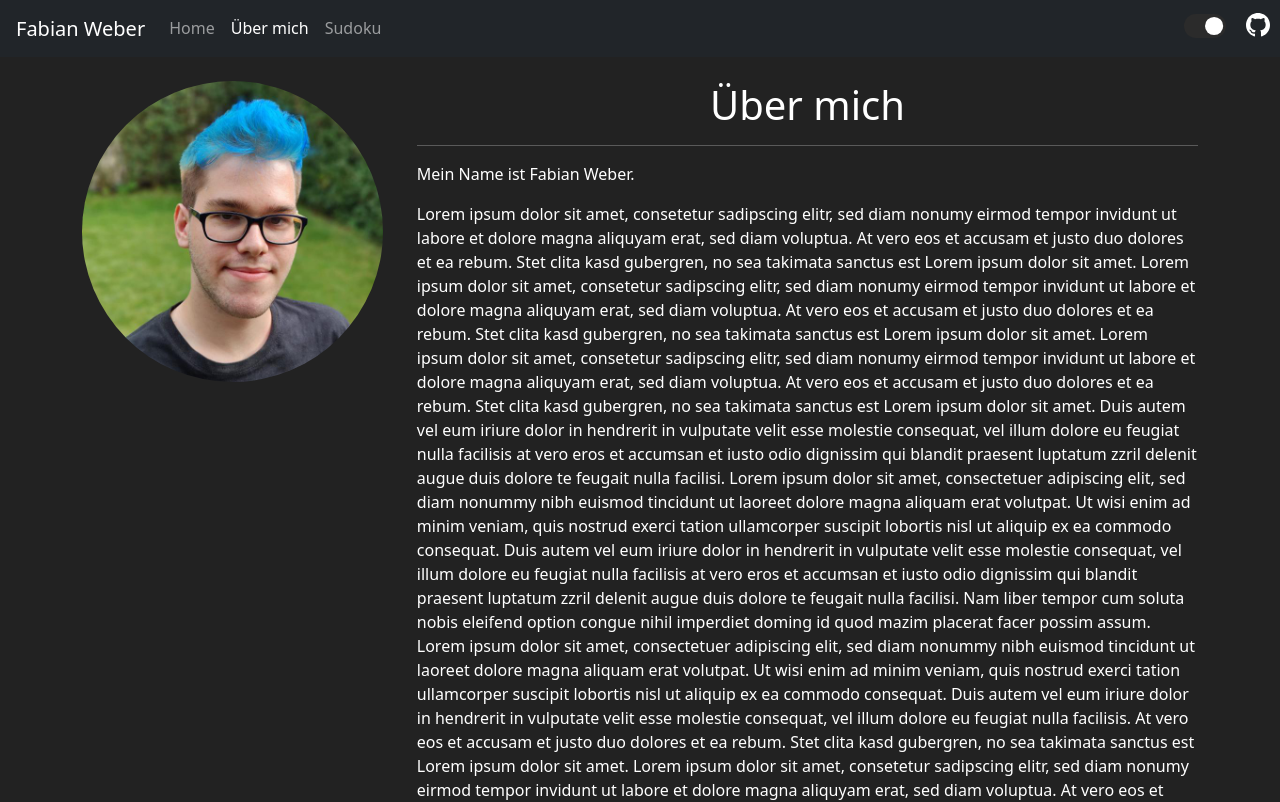
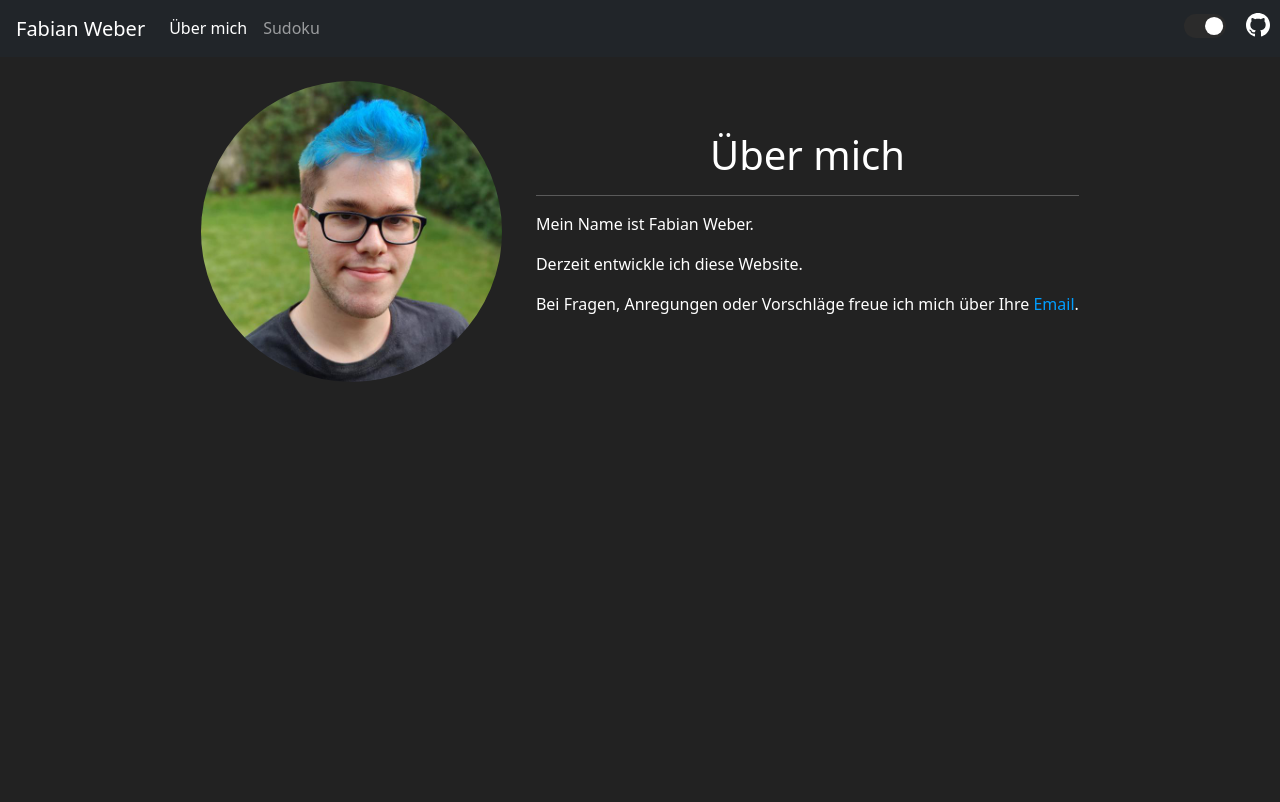
Before and after one commit to fabiastisch/fabiastisch.github.io, an Angular app: page /about in a window 1280 px wide. Shown: the top 802 px of the page. Built offline with nearby package versions, Linux system fonts and the light colour scheme.

Commit message:
Updates & fixed removed Momentjs

```diff
--- a/package.json
+++ b/package.json
@@ -22,7 +22,6 @@
     "@ng-bootstrap/ng-bootstrap": "^12.1.2",
     "@popperjs/core": "^2.10.2",
     "bootstrap": "^5.1.3",
-    "moment": "^2.29.3",
     "rxjs": "~7.5.0",
     "tslib": "^2.3.0",
     "zone.js": "~0.11.4"
--- a/src/app/about/about.component.html
+++ b/src/app/about/about.component.html
@@ -12,27 +12,8 @@
         <hr/>
 
         <p>Mein Name ist Fabian Weber.</p>
-        <p>Lorem ipsum dolor sit amet, consetetur sadipscing elitr, sed diam nonumy eirmod tempor invidunt ut labore et dolore magna aliquyam erat, sed diam voluptua. At vero eos et accusam et justo duo dolores et ea rebum. Stet clita kasd gubergren, no sea takimata sanctus est Lorem ipsum dolor sit amet. Lorem ipsum dolor sit amet, consetetur sadipscing elitr, sed diam nonumy eirmod tempor invidunt ut labore et dolore magna aliquyam erat, sed diam voluptua. At vero eos et accusam et justo duo dolores et ea rebum. Stet clita kasd gubergren, no sea takimata sanctus est Lorem ipsum dolor sit amet. Lorem ipsum dolor sit amet, consetetur sadipscing elitr, sed diam nonumy eirmod tempor invidunt ut labore et dolore magna aliquyam erat, sed diam voluptua. At vero eos et accusam et justo duo dolores et ea rebum. Stet clita kasd gubergren, no sea takimata sanctus est Lorem ipsum dolor sit amet.
-
-          Duis autem vel eum iriure dolor in hendrerit in vulputate velit esse molestie consequat, vel illum dolore eu feugiat nulla facilisis at vero eros et accumsan et iusto odio dignissim qui blandit praesent luptatum zzril delenit augue duis dolore te feugait nulla facilisi. Lorem ipsum dolor sit amet, consectetuer adipiscing elit, sed diam nonummy nibh euismod tincidunt ut laoreet dolore magna aliquam erat volutpat.
-
-          Ut wisi enim ad minim veniam, quis nostrud exerci tation ullamcorper suscipit lobortis nisl ut aliquip ex ea commodo consequat. Duis autem vel eum iriure dolor in hendrerit in vulputate velit esse molestie consequat, vel illum dolore eu feugiat nulla facilisis at vero eros et accumsan et iusto odio dignissim qui blandit praesent luptatum zzril delenit augue duis dolore te feugait nulla facilisi.
-
-          Nam liber tempor cum soluta nobis eleifend option congue nihil imperdiet doming id quod mazim placerat facer possim assum. Lorem ipsum dolor sit amet, consectetuer adipiscing elit, sed diam nonummy nibh euismod tincidunt ut laoreet dolore magna aliquam erat volutpat. Ut wisi enim ad minim veniam, quis nostrud exerci tation ullamcorper suscipit lobortis nisl ut aliquip ex ea commodo consequat.
-
-          Duis autem vel eum iriure dolor in hendrerit in vulputate velit esse molestie consequat, vel illum dolore eu feugiat nulla facilisis.
-
-          At vero eos et accusam et justo duo dolores et ea rebum. Stet clita kasd gubergren, no sea takimata sanctus est Lorem ipsum dolor sit amet. Lorem ipsum dolor sit amet, consetetur sadipscing elitr, sed diam nonumy eirmod tempor invidunt ut labore et dolore magna aliquyam erat, sed diam voluptua. At vero eos et accusam et justo duo dolores et ea rebum. Stet clita kasd gubergren, no sea takimata sanctus est Lorem ipsum dolor sit amet. Lorem ipsum dolor sit amet, consetetur sadipscing elitr, At accusam aliquyam diam diam dolore dolores duo eirmod eos erat, et nonumy sed tempor et et invidunt justo labore Stet clita ea et gubergren, kasd magna no rebum. sanctus sea sed takimata ut vero voluptua. est Lorem ipsum dolor sit amet. Lorem ipsum dolor sit amet, consetetur sadipscing elitr, sed diam nonumy eirmod tempor invidunt ut labore et dolore magna aliquyam erat.
-
-          Consetetur sadipscing elitr, sed diam nonumy eirmod tempor invidunt ut labore et dolore magna aliquyam erat, sed diam voluptua. At vero eos et accusam et justo duo dolores et ea rebum. Stet clita kasd gubergren, no sea takimata sanctus est Lorem ipsum dolor sit amet. Lorem ipsum dolor sit amet, consetetur sadipscing elitr, sed diam nonumy eirmod tempor invidunt ut labore et dolore magna aliquyam erat, sed diam voluptua. At vero eos et accusam et justo duo dolores et ea rebum. Stet clita kasd gubergren, no sea takimata sanctus est Lorem ipsum dolor sit amet. Lorem ipsum dolor sit amet, consetetur sadipscing elitr, sed diam nonumy eirmod tempor invidunt ut labore et dolore magna aliquyam erat, sed diam voluptua. At vero eos et accusam et justo duo dolores et ea rebum. Stet clita kasd gubergren, no sea takimata sanctus.
-
-          Lorem ipsum dolor sit amet, consetetur sadipscing elitr, sed diam nonumy eirmod tempor invidunt ut labore et dolore magna aliquyam erat, sed diam voluptua. At vero eos et accusam et justo duo dolores et ea rebum. Stet clita kasd gubergren, no sea takimata sanctus est Lorem ipsum dolor sit amet. Lorem ipsum dolor sit amet, consetetur sadipscing elitr, sed diam nonumy eirmod tempor invidunt ut labore et dolore magna aliquyam erat, sed diam voluptua. At vero eos et accusam et justo duo dolores et ea rebum. Stet clita kasd gubergren, no sea takimata sanctus est Lorem ipsum dolor sit amet. Lorem ipsum dolor sit amet, consetetur sadipscing elitr, sed diam nonumy eirmod tempor invidunt ut labore et dolore magna aliquyam erat, sed diam voluptua. At vero eos et accusam et justo duo dolores et ea rebum. Stet clita kasd gubergren, no sea takimata sanctus est Lorem ipsum dolor sit amet.
-
-          Duis autem vel eum iriure dolor in hendrerit in vulputate velit esse molestie consequat, vel illum dolore eu feugiat nulla facilisis at vero eros et accumsan et iusto odio dignissim qui blandit praesent luptatum zzril delenit augue duis dolore te feugait nulla facilisi. Lorem ipsum dolor sit amet, consectetuer adipiscing elit, sed diam nonummy nibh euismod tincidunt ut laoreet dolore magna aliquam erat volutpat.
-
-          Ut wisi enim ad minim veniam, quis nostrud exerci tation ullamcorper suscipit lobortis nisl ut aliquip ex ea commodo consequat. Duis autem vel eum iriure dolor in hendrerit in vulputate velit esse molestie consequat, vel illum dolore eu feugiat nulla facilisis at vero eros et accumsan et iusto odio dignissim qui blandit praesent luptatum zzril delenit augue duis dolore te feugait nulla facilisi.
-
-          Nam liber tempor cum soluta nobis eleifend option congue nihil imperdiet doming id quod mazim placerat facer possim assum. Lorem ipsum dolor sit amet, consectetuer adipiscing elit, sed diam nonummy nibh euismod tincidunt ut laoreet dolore magna aliquam erat volutpat. Ut wisi enim ad minim veniam, quis nostrud exerci tation ullamcorper suscipit lobortis nisl ut aliquip ex ea commodo</p>
+        <p>Derzeit entwickle ich diese Website.</p>
+        <p>Bei Fragen, Anregungen oder Vorschläge freue ich mich über Ihre <app-underline class="link" ><a class="link" href="mailto:fabiastisch@gmail.com">Email</a></app-underline>.</p>
       </div>
 
     </div>
--- a/src/app/header/header.component.html
+++ b/src/app/header/header.component.html
@@ -6,7 +6,7 @@
   </button>
   <div class="collapse navbar-collapse" id="navbarCollapse">
     <ul class="navbar-nav mr-auto ">
-      <app-routerlink name="Home" link="/home"></app-routerlink>
+      <!--<app-routerlink name="Home" link="/home"></app-routerlink>-->
       <app-routerlink name="Über mich" link="/about"></app-routerlink>
       <app-routerlink name="Sudoku" link="/sudoku"></app-routerlink>
 
--- a/src/app/sudoku/sudoku-model.ts
+++ b/src/app/sudoku/sudoku-model.ts
@@ -29,7 +29,6 @@ export class SudokuModel extends Array<Array<Cell>> {
   public isSolved = () => this.every(row => row.every(cell => cell.value === cell.solution));
 
   constructor(obj: { sudoku: number[][], solvedSudoku?: number[][] }) {
-    console.warn('CONSTRUCTOR')
     super();
     if (!obj.sudoku) return;
     obj.sudoku.forEach((row, rowIndex) => {
--- a/src/app/sudoku/sudoku.component.html
+++ b/src/app/sudoku/sudoku.component.html
@@ -1,6 +1,7 @@
 <div class="center">
   <h1> Sudoku </h1>
 </div>
+
 
 <div class="center my-3">
   <button type="button" class="btn btn-primary mx-3" (click)="this.solve()">Solve</button>
@@ -28,3 +29,7 @@
     </div>
   </div>
 </div>
+
+<div class="center bottom">
+  <div class="timer">{{duration | time}}</div>
+</div>
--- a/src/app/sudoku/sudoku.component.scss
+++ b/src/app/sudoku/sudoku.component.scss
@@ -87,3 +87,15 @@ $readOnlyColor: #c7c7c7;
 .dark-modal .close {
   color: white;
 }
+
+.timer{
+  margin-top: auto;
+
+}
+.bottom{
+  position: fixed;
+  left: 0;
+  bottom: 0;
+  width: 100%;
+  margin-bottom: 2px;
+}
--- a/src/app/time.pipe.ts
+++ b/src/app/time.pipe.ts
@@ -8,7 +8,10 @@ export class TimePipe implements PipeTransform {
   transform(value: unknown, ...args: unknown[]): unknown {
     if (value == null || value === '' || value !== value) return null;
     let time = ''
-    let seconds = parseInt(String(value), 10);
+    let ms = parseInt(String(value), 10);
+    let seconds = Math.floor(ms / 1000);
+    ms -= seconds * 1000;
+    //let seconds = parseInt(String(value), 10);
     let minutes = Math.floor(seconds / 60);
     seconds -= minutes * 60;
     let hours = Math.floor(minutes / 60);
@@ -24,9 +27,12 @@ export class TimePipe implements PipeTransform {
     if (minutes > 0) {
       time += minutes + ' Minutes ';
     }
-    if (seconds > 0) {
-      time += seconds + ' Seconds';
+    if (seconds >= 0) {
+      time += seconds + ' Seconds ';
     }
+    /*if (ms > 0) {
+      time += ms + ' ms';
+    }*/
 
     return time;
   }
--- a/src/app/underline/underline.component.scss
+++ b/src/app/underline/underline.component.scss
@@ -8,7 +8,7 @@
 :host:after{
   display:block;
   content: '';
-  border-bottom: solid 1px var(--main-color, white);
+  border-bottom: solid 1px currentColor;
   transform: scaleX(0);
   transition: transform 250ms ease-in-out;
   transform-origin:100% 50%
--- a/src/app/underline/underline.component.ts
+++ b/src/app/underline/underline.component.ts
@@ -1,4 +1,4 @@
-import { Component, OnInit } from '@angular/core';
+import {Component, Input, OnInit} from '@angular/core';
 
 @Component({
   selector: 'app-underline',
--- a/src/styles.scss
+++ b/src/styles.scss
@@ -27,6 +27,7 @@
 body.light{
   --main-color : #090909;
   --background-color : #dddddd;
+  --acent: #00008a;
 
   --activeColor: #5050ff;
   --highlightLightColor: #c0c0c0;
@@ -41,6 +42,8 @@ body.light{
 body.dark{
   --main-color : white;
   --background-color : #222222;
+  --acent: #009eff;
+
 
   --activeColor: #4e9ae5;
   --highlightLightColor: #4d4d4d;
@@ -53,3 +56,11 @@ body.dark{
   color: var(--main-color);
 
 }
+
+app-underline.link{
+  color: var(--acent);
+}
+a.link{
+  color: var(--acent);
+  text-decoration: none;
+}
```
Also changed, not shown: src/app/sudoku/sudoku.component.ts (+19 -10 lines), 1 other file (tests, documents, lock files or other folders).
